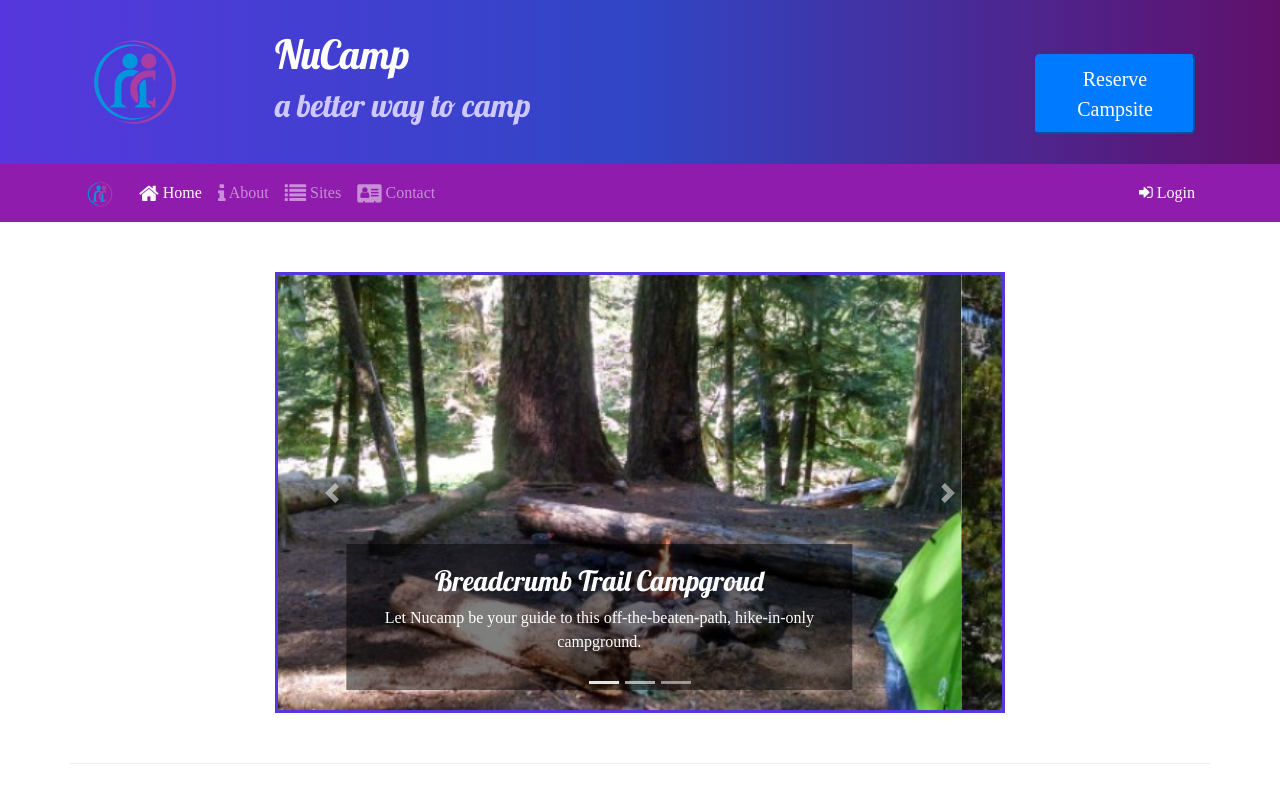
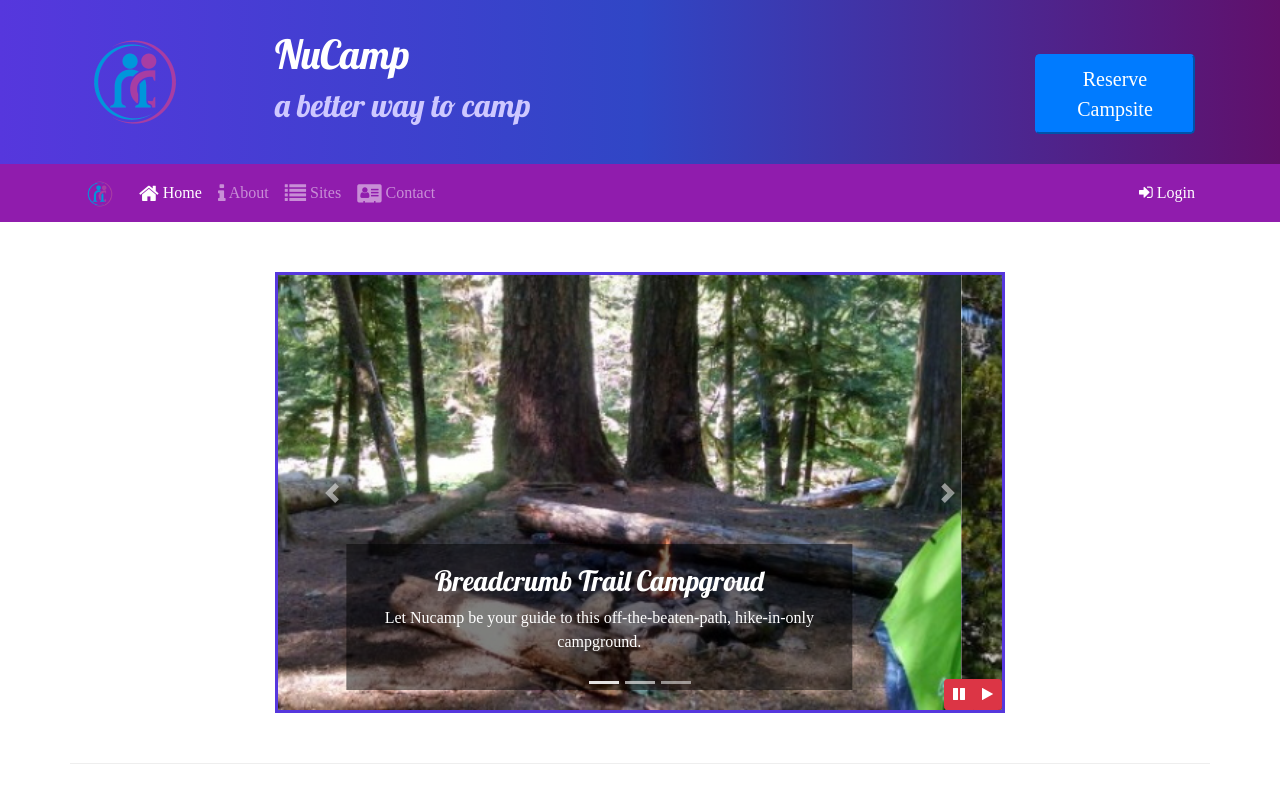
Before and after one commit to rajdan957/nucampsite, a website: page index.html in a window 1280 px wide. Shown: the top 800 px of the page. Drawn offline with nearby package versions, Linux system fonts and the light colour scheme.

Commit message:
Bootstrap and jQuery Part 1

```diff
--- a/css/styles.css
+++ b/css/styles.css
@@ -49,3 +49,10 @@ header h2 {
 .carousel{
     border: solid #5637DD;
 }
+
+#carouselButton {
+    position: absolute;
+    right: 0;
+    bottom: 0;
+    z-index: 100;
+}
--- a/index.html
+++ b/index.html
@@ -193,6 +193,14 @@
                         <span class="carousel-control-next-icon"></span>
                         <span class="sr-only">Next</span>
                     </a>
+                    <div class="btn-group" id="carouselButton">
+                        <button class="btn btn-danger btn-sm" id="carouselPause">
+                            <i class="fa fa-pause"></i>
+                        </button>
+                        <button class="btn btn-danger btn-sm" id="carouselPlay">
+                            <i class="fa fa-play"></i>
+                        </button>
+                    </div>
                 </div>
             </div>
         </div>
@@ -276,7 +284,17 @@
         <script src="node_modules/popper.js/dist/umd/popper.min.js"></script>
         <script src="node_modules/bootstrap/dist/js/bootstrap.min.js"></script>
 
-
+        <script>
+            $(function(){
+                $(".carousel").carousel({interval:2000})
+                $("#carouselPause").click(function(){
+                    $(".carousel").carousel("pause");
+                })
+                $("#carouselPlay").click(function(){
+                    $(".carousel").carousel("cycle");
+                })
+            })
+        </script>
 
 </body>
 
```
